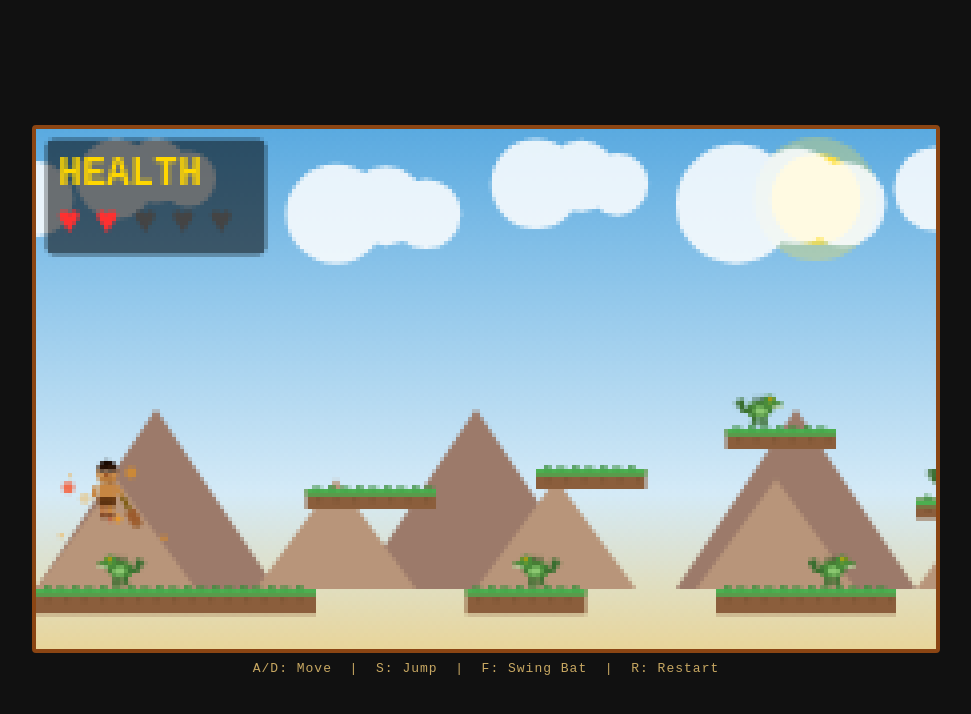
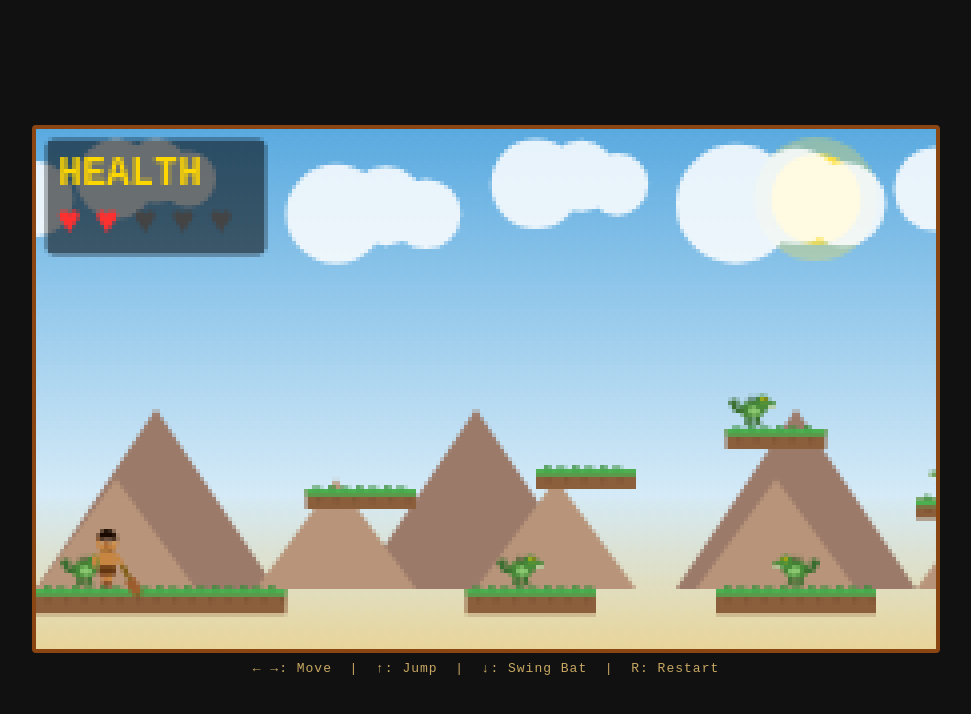
Before and after one commit to kdvachhar/prehistoric-peril, a plain HTML site: page index.html in a window 1280 px wide. Shown: the whole page, without its empty margins (154-1125 px from the left). Drawn offline with Linux system fonts and the light colour scheme.

Commit message:
Update gameplay, level design, and controls
- Pixelated rendering via 4x offscreen canvas blit
- WASD/arrow key controls, down arrow swings bat
- Faster bat swing, all enemies die in one hit
- Removed score; win condition is entering the cave
- Added cave at end of level with Level Complete screen
- Extended level with 6 more ground platforms and 7 elevated
- Wider pits and more spaced floating platforms
- Smaller character and enemy sprites

Co-Authored-By: Claude Sonnet 4.6 <noreply@anthropic.com>

```diff
--- a/index.html
+++ b/index.html
@@ -31,7 +31,7 @@
 </head>
 <body>
 <canvas id="c" width="900" height="520"></canvas>
-<div id="controls">A/D: Move &nbsp;|&nbsp; S: Jump &nbsp;|&nbsp; F: Swing Bat &nbsp;|&nbsp; R: Restart</div>
+<div id="controls">← →: Move &nbsp;|&nbsp; ↑: Jump &nbsp;|&nbsp; ↓: Swing Bat &nbsp;|&nbsp; R: Restart</div>
 <script>
 const canvas = document.getElementById('c');
 const dispCtx = canvas.getContext('2d');
@@ -51,7 +51,7 @@ ctx.scale(1 / PSCALE, 1 / PSCALE);
 const keys = {};
 document.addEventListener('keydown', e => {
   keys[e.code] = true;
-  if (['KeyS','KeyA','KeyD','KeyF'].includes(e.code))
+  if (['ArrowUp','ArrowDown','ArrowLeft','ArrowRight'].includes(e.code))
     e.preventDefault();
 });
 document.addEventListener('keyup', e => { keys[e.code] = false; });
@@ -60,46 +60,46 @@ document.addEventListener('keyup', e => { keys[e.code] = false; });
 const GRAVITY   = 0.55;
 const WALK_SPD  = 6.0;
 const JUMP_VEL  = -13.5;
-const SWING_DUR = 22;   // frames
-const SWING_HIT_START = 6;   // frame swing hitbox becomes active
-const SWING_HIT_END   = 18;  // frame hitbox deactivates
+const SWING_DUR = 12;
+const SWING_HIT_START = 3;
+const SWING_HIT_END   = 10;
 
 // ── Platforms ────────────────────────────────────────────────────────────────
 const platforms = [
-  { x:   0, y: 460, w: 280, h: 25 },
-  { x: 430, y: 460, w: 120, h: 25 },
-  { x: 680, y: 460, w: 180, h: 25 },
+  { x:   0, y: 460, w: 250, h: 25 },
+  { x: 430, y: 460, w: 130, h: 25 },
+  { x: 680, y: 460, w: 160, h: 25 },
   { x: 990, y: 460, w: 140, h: 25 },
-  { x:1260, y: 460, w: 100, h: 25 },
-  { x:1490, y: 460, w: 260, h: 25 },
-  { x:1880, y: 460, w: 180, h: 25 },
-  { x:2200, y: 460, w: 120, h: 25 },
+  { x:1260, y: 460, w: 110, h: 25 },
+  { x:1490, y: 460, w: 210, h: 25 },
+  { x:1880, y: 460, w: 160, h: 25 },
+  { x:2200, y: 460, w: 130, h: 25 },
   // extended ground
-  { x:2450, y: 460, w: 160, h: 25 },   // [18]
-  { x:2720, y: 460, w: 180, h: 25 },   // [19]
-  { x:3010, y: 460, w: 140, h: 25 },   // [20]
-  { x:3260, y: 460, w: 180, h: 25 },   // [21]
-  { x:3550, y: 460, w: 200, h: 25 },   // [22]
-  { x:3860, y: 460, w: 160, h: 25 },   // [23]
+  { x:2450, y: 460, w: 140, h: 25 },
+  { x:2720, y: 460, w: 150, h: 25 },
+  { x:3010, y: 460, w: 130, h: 25 },
+  { x:3260, y: 460, w: 150, h: 25 },
+  { x:3550, y: 460, w: 160, h: 25 },
+  { x:3860, y: 460, w: 200, h: 25 },
   // elevated (original)
-  { x: 270, y: 360, w: 130, h: 20 },   // [24]
-  { x: 500, y: 340, w: 110, h: 20 },   // [25]
-  { x: 690, y: 300, w: 110, h: 20 },   // [26]
-  { x: 880, y: 370, w: 140, h: 20 },   // [27]
-  { x:1080, y: 310, w: 110, h: 20 },   // [28]
-  { x:1310, y: 350, w: 100, h: 20 },   // [29]
-  { x:1530, y: 330, w: 120, h: 20 },   // [30]
-  { x:1730, y: 370, w: 130, h: 20 },   // [31]
-  { x:1940, y: 310, w: 120, h: 20 },   // [32]
-  { x:2100, y: 350, w: 120, h: 20 },   // [33]
+  { x: 270, y: 360, w: 110, h: 20 },
+  { x: 500, y: 340, w: 100, h: 20 },
+  { x: 690, y: 300, w: 100, h: 20 },
+  { x: 880, y: 370, w: 110, h: 20 },
+  { x:1080, y: 310, w: 100, h: 20 },
+  { x:1310, y: 350, w: 100, h: 20 },
+  { x:1530, y: 330, w: 110, h: 20 },
+  { x:1730, y: 370, w: 110, h: 20 },
+  { x:1940, y: 310, w: 100, h: 20 },
+  { x:2100, y: 350, w: 110, h: 20 },
   // elevated (extended)
-  { x:2510, y: 350, w: 120, h: 20 },   // [34]
-  { x:2790, y: 310, w: 110, h: 20 },   // [35]
-  { x:3060, y: 360, w: 120, h: 20 },   // [36]
-  { x:3310, y: 330, w: 110, h: 20 },   // [37]
-  { x:3460, y: 380, w: 130, h: 20 },   // [38]
-  { x:3630, y: 320, w: 120, h: 20 },   // [39]
-  { x:3790, y: 370, w: 130, h: 20 },   // [40]
+  { x:2510, y: 350, w: 110, h: 20 },
+  { x:2790, y: 310, w: 100, h: 20 },
+  { x:3060, y: 360, w: 110, h: 20 },
+  { x:3310, y: 330, w: 100, h: 20 },
+  { x:3460, y: 380, w: 110, h: 20 },
+  { x:3630, y: 320, w: 110, h: 20 },
+  { x:3790, y: 370, w: 100, h: 20 },
 ];
 
 // ── Enemies ──────────────────────────────────────────────────────────────────
@@ -198,6 +198,9 @@ function batHitbox() {
     return { x: player.x - reach,    y: player.y + 14, w: reach, h };
 }
 
+// ── Cave (end of level) ──────────────────────────────────────────────────────
+const cave = { x: 4060, y: 350, w: 60, h: 110 };
+
 // ── Game state ───────────────────────────────────────────────────────────────
 let gameOver = false;
 let won = false;
@@ -245,22 +248,22 @@ function update() {
   }
 
   // Horizontal
-  if (keys['KeyA'])  { player.vx = -WALK_SPD; player.facing = -1; }
-  else if (keys['KeyD']) { player.vx =  WALK_SPD; player.facing =  1; }
+  if (keys['ArrowLeft'])  { player.vx = -WALK_SPD; player.facing = -1; }
+  else if (keys['ArrowRight']) { player.vx =  WALK_SPD; player.facing =  1; }
   else player.vx *= 0.65;
 
   if (Math.abs(player.vx) > 0.2 && player.onGround)
     player.walkCycle += 0.25;
 
   // Jump
-  if (keys['KeyS'] && player.onGround) {
+  if (keys['ArrowUp'] && player.onGround) {
     player.vy = JUMP_VEL;
     player.onGround = false;
     burst(player.x + player.w / 2, player.y + player.h, ['#C8A050','#8B6914'], 5);
   }
 
   // Swing
-  if (keys['KeyF'] && !player.swinging) {
+  if (keys['ArrowDown'] && !player.swinging) {
     player.swinging = true;
     player.swingFrame = 0;
   }
@@ -358,12 +361,76 @@ function update() {
   camX += (targetCamX - camX) * 0.1;
   camX = Math.max(0, camX);
 
-  // Win condition
-  if (enemies.every(e => !e.alive)) won = true;
+  // Win condition: walk into the cave
+  if (overlaps(player, cave)) won = true;
 }
 
 // ── Draw helpers ─────────────────────────────────────────────────────────────
 function sx(worldX) { return worldX - camX; }
+
+function drawCave() {
+  const cx = sx(4020);
+  const groundY = 460;
+
+  // Rocky cliff body
+  ctx.fillStyle = '#5A4535';
+  ctx.beginPath();
+  ctx.moveTo(cx,       groundY);
+  ctx.lineTo(cx,       groundY - 140);
+  ctx.lineTo(cx + 40,  groundY - 190);
+  ctx.lineTo(cx + 80,  groundY - 210);
+  ctx.lineTo(cx + 130, groundY - 180);
+  ctx.lineTo(cx + 170, groundY - 130);
+  ctx.lineTo(cx + 170, groundY);
+  ctx.closePath();
+  ctx.fill();
+
+  // Rock highlight / lighter face
+  ctx.fillStyle = '#7A6050';
+  ctx.beginPath();
+  ctx.moveTo(cx + 10,  groundY - 10);
+  ctx.lineTo(cx + 10,  groundY - 130);
+  ctx.lineTo(cx + 50,  groundY - 180);
+  ctx.lineTo(cx + 90,  groundY - 195);
+  ctx.lineTo(cx + 90,  groundY - 10);
+  ctx.closePath();
+  ctx.fill();
+
+  // Dark cave opening (arch)
+  ctx.fillStyle = '#0d0a08';
+  ctx.beginPath();
+  ctx.arc(cx + 55, groundY - 70, 38, Math.PI, 0);
+  ctx.rect(cx + 17, groundY - 70, 76, 75);
+  ctx.fill();
+
+  // Cave inner shadow gradient
+  ctx.fillStyle = 'rgba(0,0,0,0.5)';
+  ctx.fillRect(cx + 17, groundY - 70, 76, 75);
+
+  // Stalactites inside
+  ctx.fillStyle = '#2a1e14';
+  for (let i = 0; i < 4; i++) {
+    const sx2 = cx + 24 + i * 18;
+    ctx.beginPath();
+    ctx.moveTo(sx2,      groundY - 105);
+    ctx.lineTo(sx2 + 7,  groundY - 105);
+    ctx.lineTo(sx2 + 3,  groundY - 88);
+    ctx.closePath();
+    ctx.fill();
+  }
+
+  // Rock edge details
+  ctx.fillStyle = '#3d2e20';
+  ctx.fillRect(cx,      groundY - 145, 12, 30);
+  ctx.fillRect(cx + 55, groundY - 195, 18, 20);
+  ctx.fillRect(cx + 140, groundY - 120, 14, 25);
+
+  // "CAVE" sign arrow / glow around entrance
+  ctx.fillStyle = 'rgba(255,180,60,0.18)';
+  ctx.beginPath();
+  ctx.arc(cx + 55, groundY - 70, 50, Math.PI, 0);
+  ctx.fill();
+}
 
 // Background sky + parallax
 function drawBG() {
@@ -758,7 +825,7 @@ function drawOverlay() {
   if (won) {
     ctx.fillStyle = '#FFD700';
     ctx.font = 'bold 80px monospace';
-    ctx.fillText('YOU WIN!', W / 2, H / 2);
+    ctx.fillText('Level Complete!', W / 2, H / 2);
   } else {
     ctx.fillStyle = '#FF3030';
     ctx.font = 'bold 80px monospace';
@@ -788,6 +855,7 @@ function loop() {
   ctx.clearRect(0, 0, W, H);
   drawBG();
   drawPlatforms();
+  drawCave();
   drawParticles();
 
   for (const e of enemies) {
```
